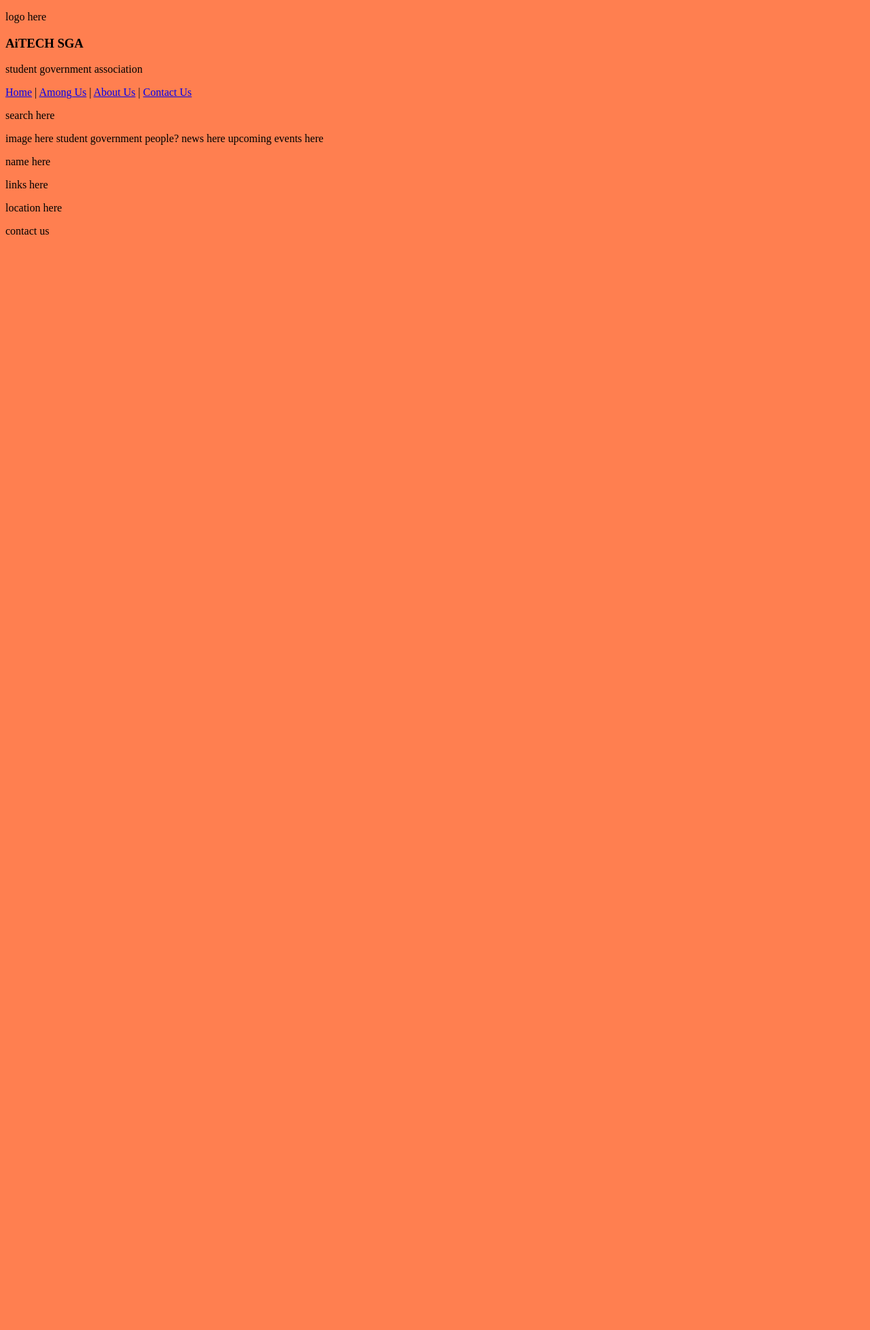
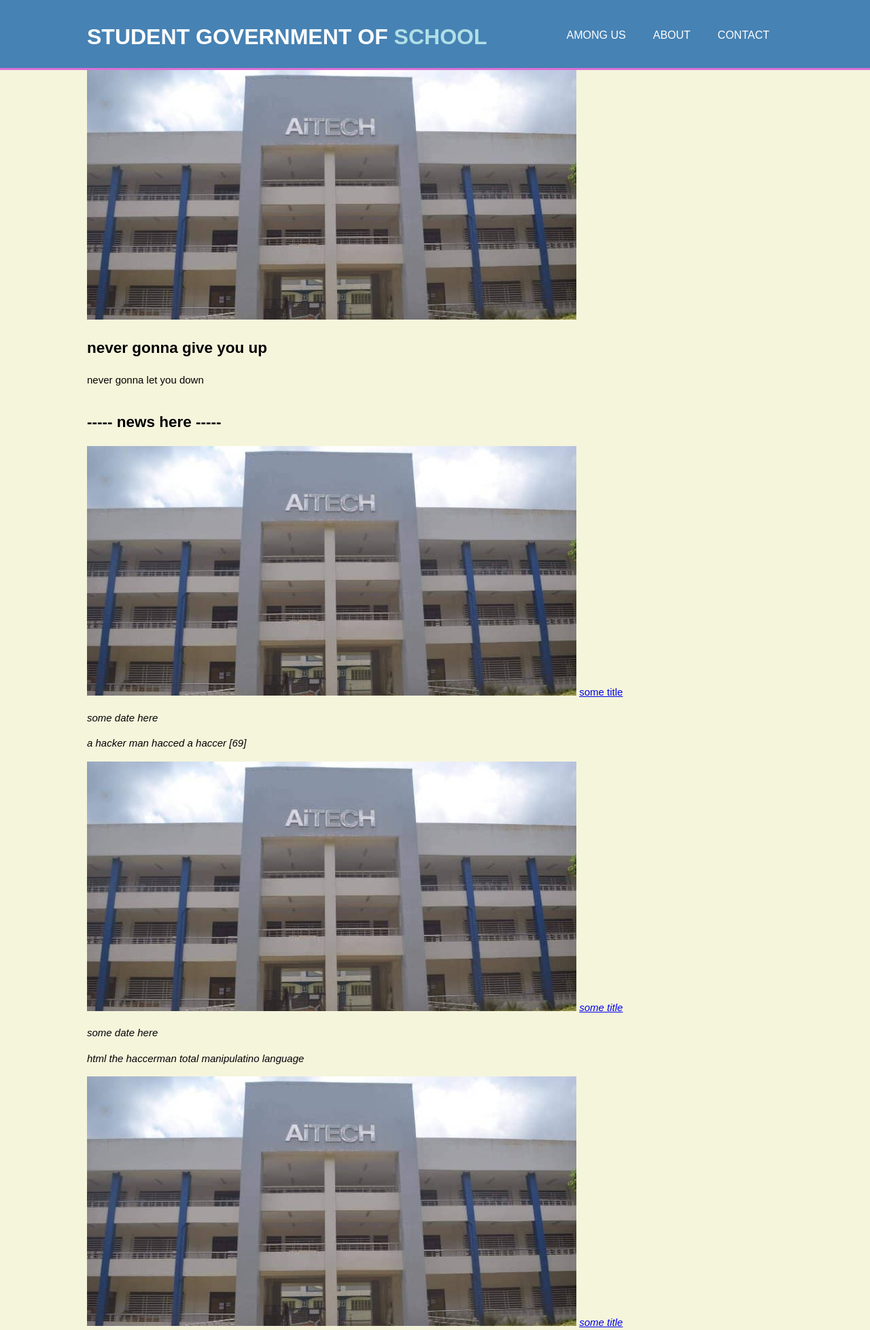
Before and after one commit to LrnzDC3696/SGA-site, a Django app: page / in a window 1280 px wide. Shown: the top 1956 px of the page at 68% size. Before the commit the page ends 345 px from the top, so only its background shows below. Run offline with Django 4.2, Linux system fonts and the light colour scheme.

Commit message:
added better html, header css and images

```diff
--- a/main/static/main/style.css
+++ /dev/null
@@ -1,3 +0,0 @@
-body {
-  background-color: coral;
-}
--- /dev/null
+++ b/main/static/main/style/style.css
@@ -0,0 +1,74 @@
+body {
+  font-family: Arial, Helvetica, sans-serif;
+  font-size: 15px;
+  line-height: 1.5;
+  /* font: 15px/1.5 Arial, Helvetica, sans-serif; */
+
+  padding: 0;
+  margin: 0;
+  background-color: beige;
+}
+
+/* GLOBAL */
+.container {
+  width: 80%;
+  margin: auto;
+  overflow: hidden;
+}
+
+ul {
+  margin: 0;
+  padding: 0;
+}
+
+/* HEADER */
+
+header {
+  background: steelblue;
+  color: white;
+  padding-top: 30px;
+  min-height: 70px;
+  border-bottom: orchid 3px solid;
+}
+
+header a {
+  color: white;
+  text-decoration: none;
+  text-transform: uppercase;
+  font-size: 16px;
+}
+
+header li {
+  float: left;
+  display: inline;
+  padding: 0 20px 0 20px;
+}
+
+header #branding {
+  float: left;
+}
+
+header #branding img {
+  float: left;
+}
+
+header #branding h1 {
+  margin: 0;
+  padding: 0;
+}
+
+header nav {
+  float: right;
+  margin-top: 10px
+}
+
+header .highlight, header .current a {
+  color: powderblue;
+}
+
+header a:hover{
+  color: black;
+  font-weight: bold;
+}
+
+/* showcase */
--- a/main/templates/main/base.html
+++ b/main/templates/main/base.html
@@ -1,15 +1,54 @@
+{% load static %}
+
 <!DOCTYPE html>
 <html lang="en">
   <head>
     <meta charset="UTF-8">
     <meta name="viewport" content="width=device-width, initial-scale=1.0">
     <meta http-equiv="X-UA-Compatible" content="ie=edge">
-    <title>HTML 5 Boilerplate</title>
-    <!-- <link rel="stylesheet" href="style.css"> -->
+    <meta name="keywords" content="sga schoolwebsite">
+    <meta name="author" content="Juan Dele Cruz">
+    <meta name="description" content="Student government association website">
+    {% block title %}{% endblock title %}
+    <link rel="stylesheet" href="{% static 'main/style/style.css' %}">
   </head>
 
   <body>
-    <h1>this is the index!</h1>
-    <!-- <script src="index.js"></script> -->
+    <header>
+      <div class="container">
+        <div id="branding">
+          <a href="{% url 'main:index' %}">
+            <!--
+              <img src="{% static 'main/images/SGA-logo.png' %}" alt="SGA-logo">
+            -->
+            <h1>Student Government of <span class="highlight">SCHOOL</span></h1>
+          </a>
+        </div>
+        <nav>
+          <ul>
+            <li><a href="{% url 'main:about-sga_officials' %}">AMONG US</a></li>
+            <li><a href="{% url 'main:about' %}">ABOUT</a></li>
+            <li><a href="{% url 'main:contact' %}">CONTACT</a></li>
+            {# <li><a href="{% url 'main:index' %}">EVENTS (fix)</a></li> #}
+            {# <li><a href="{% url 'main:index' %}">NEWS (fix)</a></li> #}
+            {# <li><a href="{% url 'main:index' %}">Forums</a></li> #}
+            {# <li><a href="{% url 'main:index' %}">Calendar</a></li> #}
+          </ul>
+        </nav>
+        <!--
+        <input placeholder="Search (Does not work yet)"></input>
+        -->
+      </div>
+    </header>
+
+    {% block body %}{% endblock body %}
+
+    <footer>
+      <div class="container">
+        <small>this is the footer</small>
+        <p> name here </p>    <p>links here</p>
+        <p>location here</p>     <p> contact us </p>
+      </div>
+    </footer>
   </body>
 </html>
--- a/main/templates/main/index.html
+++ b/main/templates/main/index.html
@@ -1,43 +1,76 @@
+{% extends "main/base.html" %}
 {% load static %}
 
-<!DOCTYPE html>
-<html lang="en">
-  <head>
-    <meta charset="UTF-8">
-    <meta name="viewport" content="width=device-width, initial-scale=1.0">
-    <meta http-equiv="X-UA-Compatible" content="ie=edge">
-    <title>HTML 5 Boilerplate</title>
-    <link rel="stylesheet" href="{% static 'main/style.css' %}">
-  </head>
+{% block title %}
+<title>You are at the index!</title>
+{% endblock title %}
 
-  <body>
-    <p>logo here</p>
-    <h3>AiTECH SGA</h3>
-    <p>student government association</p>
+{% block body %}
 
-    <nav>
-      <a href="{% url 'main:index' %}">Home</a> |
-      <a href="{% url 'main:about-sga_officials' %}">Among Us</a> |
-      <a href="{% url 'main:about' %}">About Us</a> |
-      <a href="{% url 'main:contact' %}">Contact Us</a>
-      <!-- <a href="{% url 'main:index' %}">Events</a> -->
-      <!-- <a href="{% url 'main:index' %}">News</a> -->
-      <!-- <a href="{% url 'main:index' %}">Forums</a> -->
-      <!-- <a href="">Calendar</a> -->
-      <!-- <a href="">Timeline</a> -->
-      <p> search here </p>
-    </nav>
+<section id="showcase">
+  <div class="container">
+    <img src="{% static 'main/images/school_building.png' %}" alt="SGA-logo">
+    <h1>never gonna give you up</h1>
+    <p>never gonna let you down</p>
+  </div>
+</section>
 
-    image here student government people?
+<!-- this could be turned into a component? -->
+<section id="news">
+  <div class="container">
+    <h2> ----- news here ----- </h2>
+    <div class="box">
+      <img src="{% static 'main/images/school_building.png' %}" alt="an image">
+      <a href="/">some title</a>
+      <p><i>some date here<i></p>
+      <p>a hacker man hacced a haccer [69]</p>
+    </div>
 
-    news here
+    <div class="box">
+      <img src="{% static 'main/images/school_building.png' %}" alt="yet another image">
+      <a href="/">some title</a>
+      <p><i>some date here<i></p>
+      <p>html the haccerman total manipulatino language</p>
+    </div>
 
-    upcoming events here
+    <div class="box">
+      <img src="{% static 'main/images/school_building.png' %}" alt="a good image">
+      <a href="/">some title</a>
+      <p><i>some date here<i></p>
+      <p>who knows probably midterm exam comming soon such pain...</p>
+    </div>
 
-    <footer>
-      <p> name here </p> <p>links here</p>
-      <p>location here</p>
-      <p> contact us </p>
-    </footer>
-  </body>
-</html>
+    <a href="{% url 'main:index' %}">Browse news</a>
+    <small>[<] [.] [.] [.] [>]</small>
+  </div>
+</section>
+
+<!-- this could be turned into a component? -->
+<section id="events">
+  <div class="container">
+    <h2> ----- upcoming events here ----- </h2>
+
+    <div class="box">
+      <h3>date</h3>
+      <small>time</small>
+      <a href="/">some title</a>
+    </div>
+
+    <div class="box">
+      <h3>date</h3>
+      <small>time</small>
+      <a href="/">some title</a>
+    </div>
+
+    <div class="box">
+      <h3>date</h3>
+      <small>time</small>
+      <a href="/">some title</a>
+    </div>
+
+    <small>[<] [.] [.] [.] [>]</small>
+    <a href="{% url 'main:index' %}">Browse all events</a>
+  </div>
+</section>
+
+{% endblock body %}
--- a/main/views.py
+++ b/main/views.py
@@ -42,8 +42,6 @@ PERSON = {
     # grade 12 governor
     7: Person("12th Grade Gov, Maria","Dela Cruz"),
 }
-
-print(PERSON[1])
 
 SGA_MEMBERS = [
     {
@@ -91,5 +89,5 @@ def contact(request):
 
 def sga_officials(request):
     """Lists of sga officers"""
-    context = {"SGA":SGA_MEMBERS}
+    context = {"SGA": SGA_MEMBERS}
     return render(request, "main/sga_officials.html", context = context)
```
Also changed, not shown: main/templates/main/about.html (+15 -2 lines), main/templates/main/sga_officials.html (+9 -0 lines), main/static/main/images/SGA-logo.png (added), main/static/main/images/school_building.png (added).
